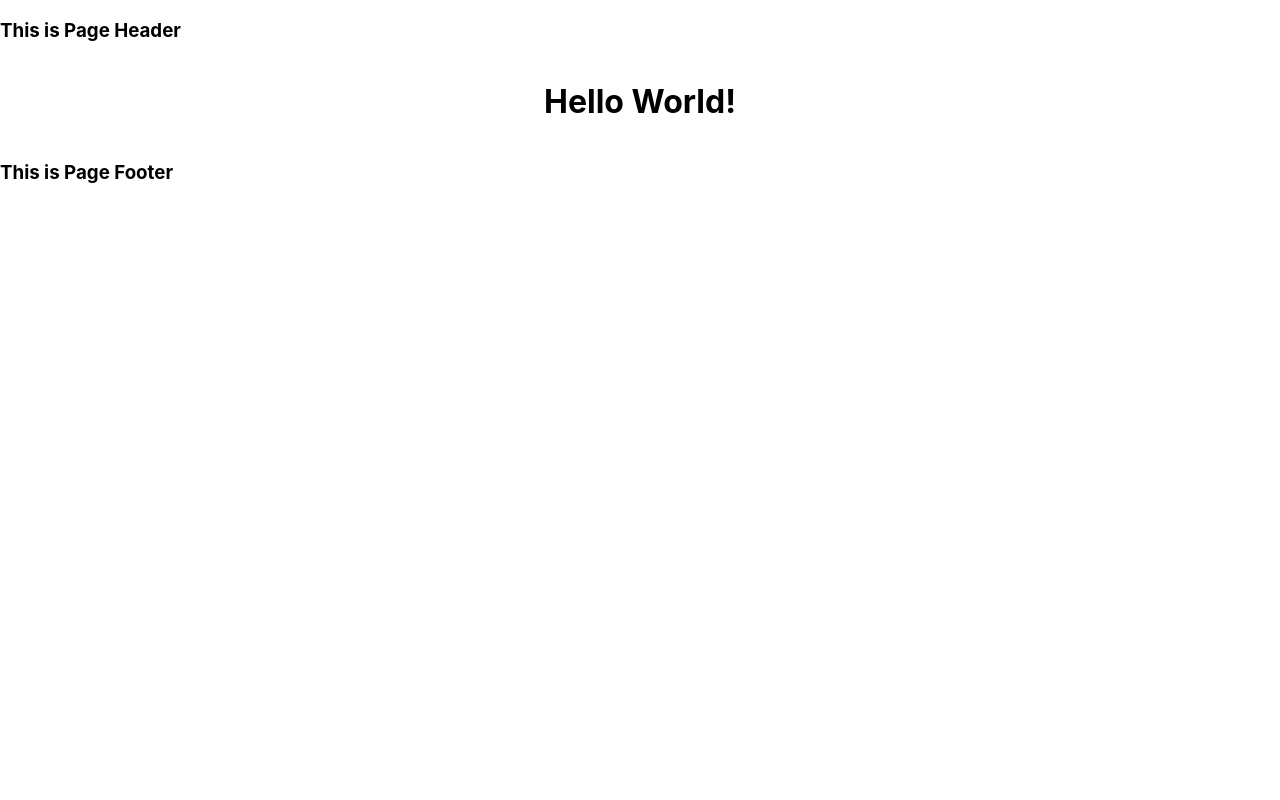
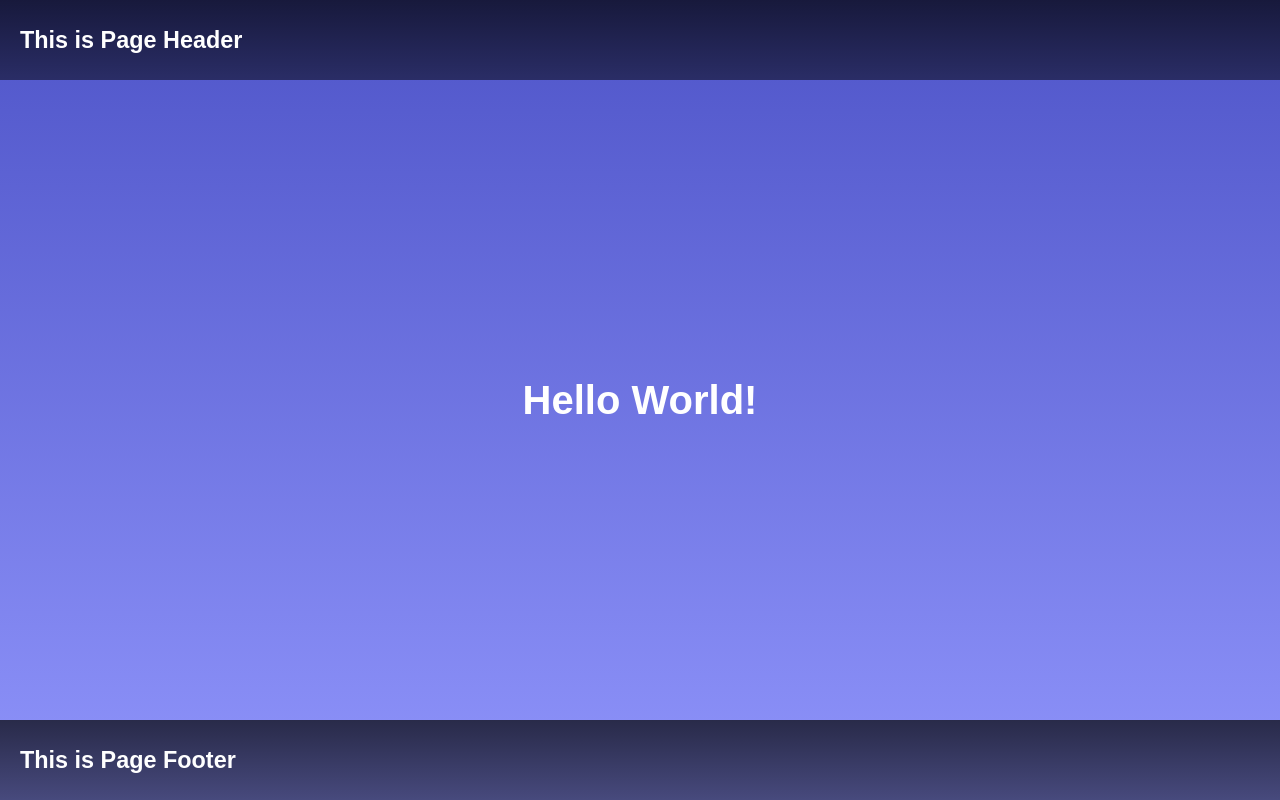
Before and after one commit to shaulov/nextjs-first-project, a Next.js app: page / in a window 1280 px wide. Built offline with nearby package versions, Linux system fonts and the light colour scheme.

Commit message:
Add global styles

```diff
--- a/styles/globals.scss
+++ b/styles/globals.scss
@@ -2,25 +2,56 @@ html,
 body {
   padding: 0;
   margin: 0;
-  font-family: -apple-system, BlinkMacSystemFont, Segoe UI, Roboto, Oxygen,
-    Ubuntu, Cantarell, Fira Sans, Droid Sans, Helvetica Neue, sans-serif;
+}
+
+body {
+  font-family: 'Montserrat', sans-serif;
+  background: linear-gradient(to bottom, #4e54c8, #8f94fb);
+  color: #fff;
+  font-size: 20px;
+}
+
+#__next {
+  min-height: 100vh;
+  display: grid;
+  grid-auto-rows: auto 1fr auto;
+}
+
+main {
+  padding: 20px;
+}
+
+header,
+footer {
+  min-height: 80px;
+}
+
+header {
+  background-image: linear-gradient(
+    to bottom,
+    rgba(0, 0, 0, 0.7),
+    rgba(0, 0, 0, 0.5)
+  );
+  display: flex;
+  align-items: center;
+  padding: 0 20px;
+}
+
+footer {
+  background-image: linear-gradient(
+    to bottom,
+    rgba(0, 0, 0, 0.7),
+    rgba(0, 0, 0, 0.5)
+  );
+  text-align: center;
+  font-size: 12px;
+  display: flex;
+  justify-content: center;
+  align-items: center;
+  text-transform: uppercase;
 }
 
 a {
-  color: inherit;
+  color: #fff;
   text-decoration: none;
 }
-
-* {
-  box-sizing: border-box;
-}
-
-@media (prefers-color-scheme: dark) {
-  html {
-    color-scheme: dark;
-  }
-  body {
-    color: white;
-    background: black;
-  }
-}
```
